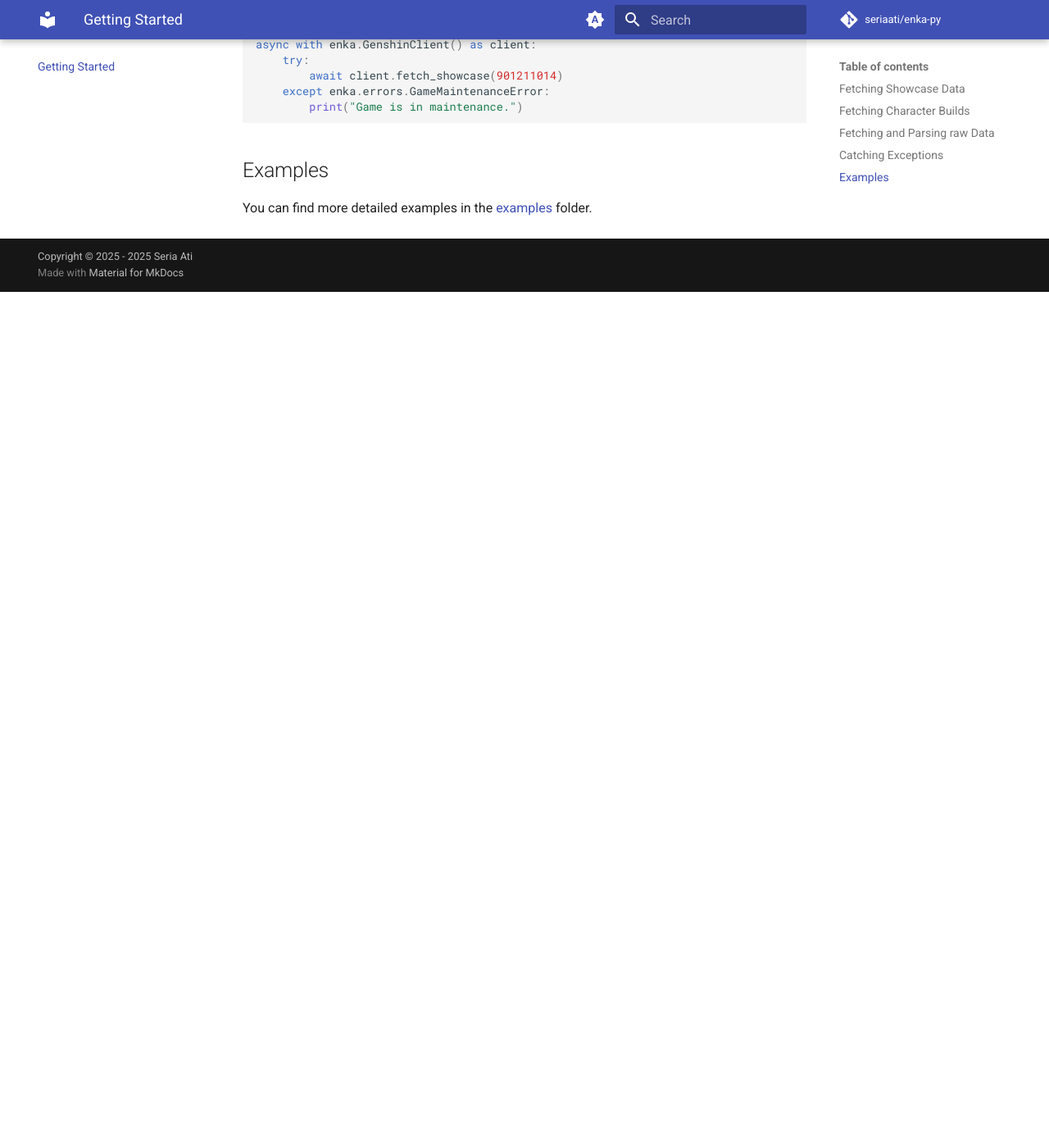
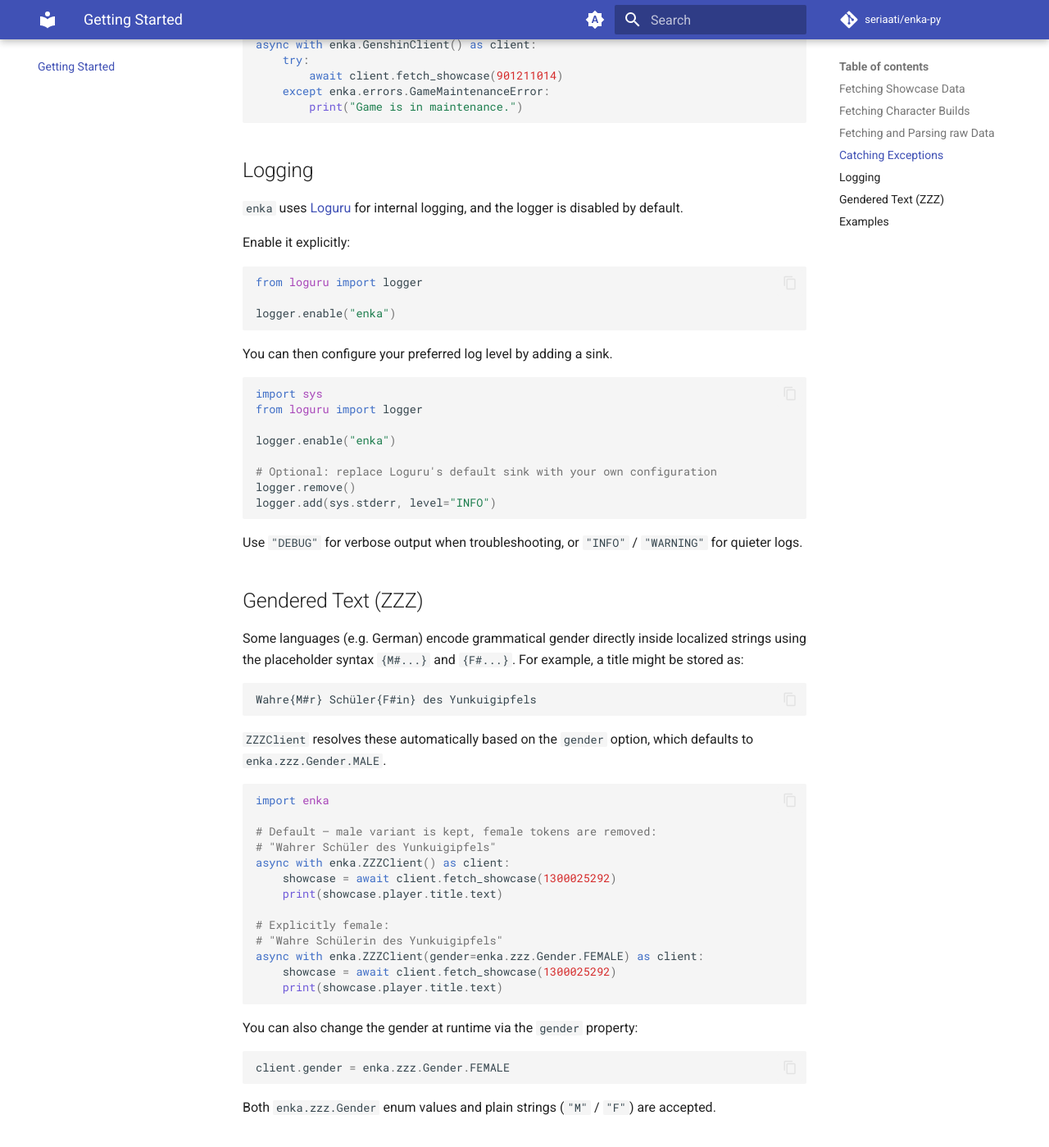
Before and after one commit to seriaati/enka-py, an MkDocs documentation site: the page built from docs/getting_started.md, in a window 1280 px wide and 1400 px high, scrolled down 1721 px. Shown: the whole window at 82% size. Built offline with MkDocs 1.6.1 and Material for MkDocs 9.7.7, drawn with Linux system fonts in a browser that asks for light colours; comment, search, counter and statistics services are not loaded; before the commit the page ends 2077 px from its top, so only the background shows below that.

Commit message:
docs: Add logging config and gendered text support sections

````diff
--- a/docs/getting_started.md
+++ b/docs/getting_started.md
@@ -78,6 +78,67 @@ async with enka.GenshinClient() as client:
         print("Game is in maintenance.")
 ```
 
+## Logging
+
+`enka` uses [Loguru](https://loguru.readthedocs.io/) for internal logging, and the logger is disabled by default.
+
+Enable it explicitly:
+
+```py
+from loguru import logger
+
+logger.enable("enka")
+```
+
+You can then configure your preferred log level by adding a sink.
+
+```py
+import sys
+from loguru import logger
+
+logger.enable("enka")
+
+# Optional: replace Loguru's default sink with your own configuration
+logger.remove()
+logger.add(sys.stderr, level="INFO")
+```
+
+Use `"DEBUG"` for verbose output when troubleshooting, or `"INFO"` / `"WARNING"` for quieter logs.
+
+## Gendered Text (ZZZ)
+
+Some languages (e.g. German) encode grammatical gender directly inside localized strings using the placeholder syntax `{M#...}` and `{F#...}`. For example, a title might be stored as:
+
+```text
+Wahre{M#r} Schüler{F#in} des Yunkuigipfels
+```
+
+`ZZZClient` resolves these automatically based on the `gender` option, which defaults to `enka.zzz.Gender.MALE`.
+
+```py
+import enka
+
+# Default – male variant is kept, female tokens are removed:
+# "Wahrer Schüler des Yunkuigipfels"
+async with enka.ZZZClient() as client:
+    showcase = await client.fetch_showcase(1300025292)
+    print(showcase.player.title.text)
+
+# Explicitly female:
+# "Wahre Schülerin des Yunkuigipfels"
+async with enka.ZZZClient(gender=enka.zzz.Gender.FEMALE) as client:
+    showcase = await client.fetch_showcase(1300025292)
+    print(showcase.player.title.text)
+```
+
+You can also change the gender at runtime via the `gender` property:
+
+```py
+client.gender = enka.zzz.Gender.FEMALE
+```
+
+Both `enka.zzz.Gender` enum values and plain strings (`"M"` / `"F"`) are accepted.
+
 ## Examples
 
 You can find more detailed examples in the [examples](https://github.com/seriaati/enka-py/tree/main/examples) folder.
````
